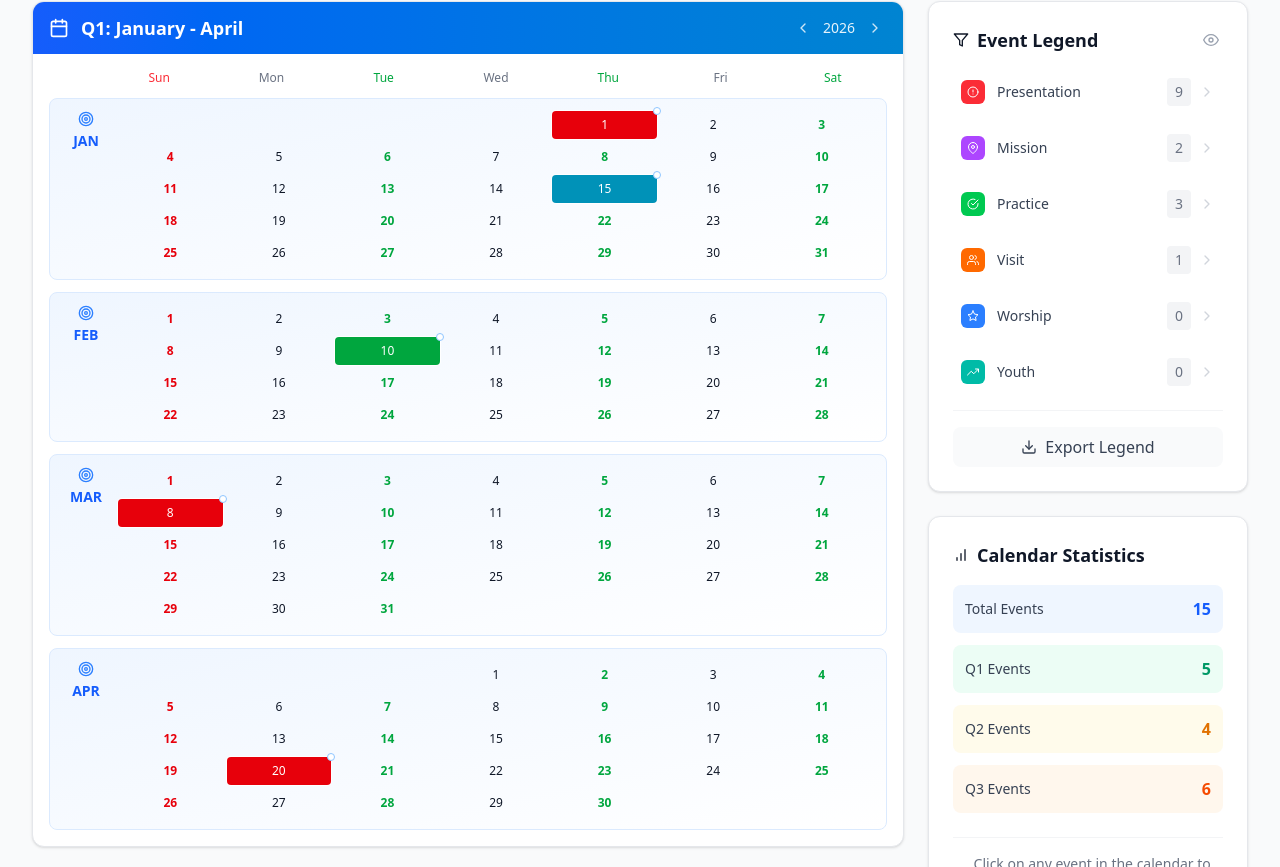
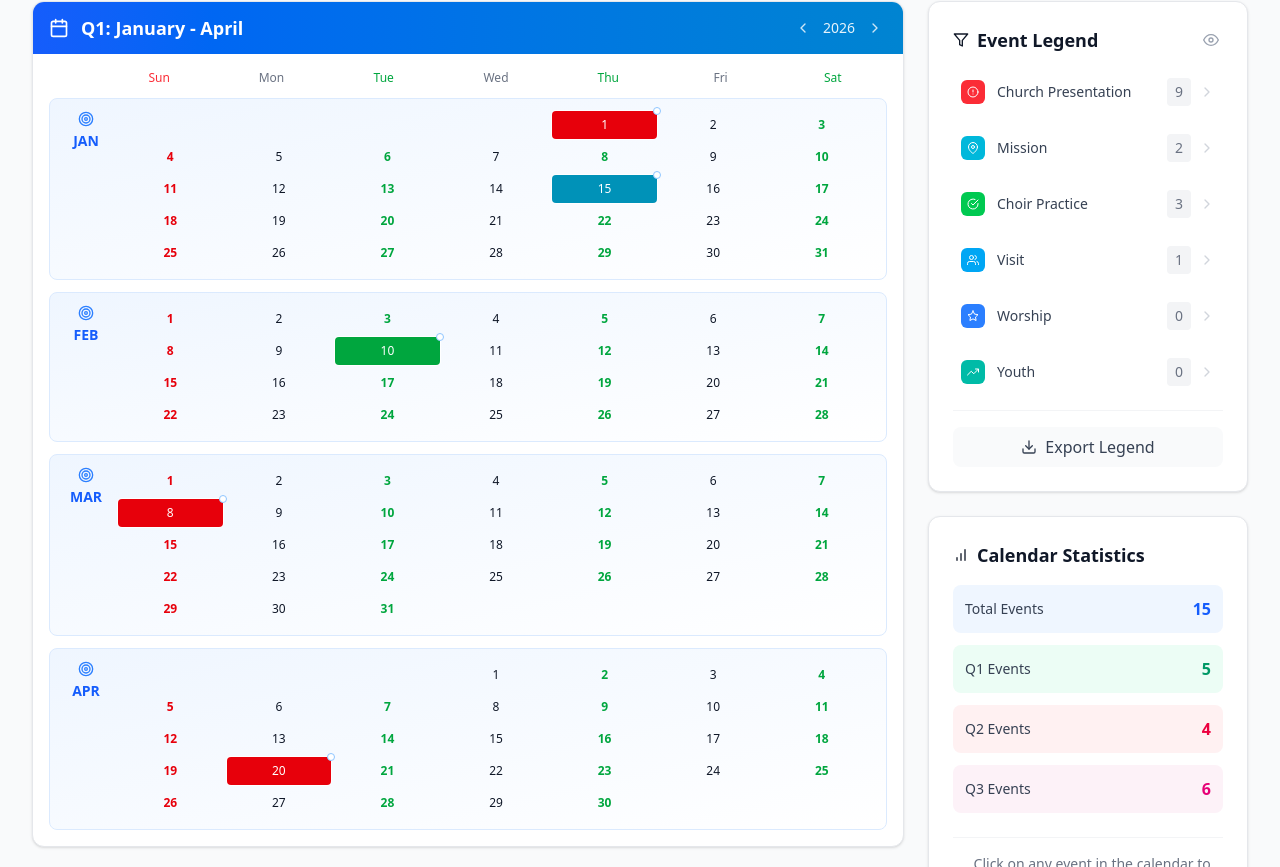
Before and after one commit to jeffkaberagithara-guru/pcea-calendar, a React (Vite) app: page / in a window 1280 px wide. Shown: the part 193-1060 px from the top of the page. Built offline with nearby package versions, Linux system fonts and the light colour scheme.

Commit message:
EventsKeyPanel component

```diff
--- a/src/components/EventsKeyPanel.jsx
+++ b/src/components/EventsKeyPanel.jsx
@@ -22,10 +22,10 @@ import {
 
 function EventsKeyPanel({ events, selectedEvent, onEventSelect }) {
   const eventTypes = [
-    { type: 'presentation', color: 'bg-red-500', icon: <AlertCircle className="w-3 h-3" />, label: 'Presentation' },
-    { type: 'mission', color: 'bg-purple-500', icon: <MapPin className="w-3 h-3" />, label: 'Mission' },
-    { type: 'practice', color: 'bg-green-500', icon: <CheckCircle className="w-3 h-3" />, label: 'Practice' },
-    { type: 'visit', color: 'bg-orange-500', icon: <Users className="w-3 h-3" />, label: 'Visit' },
+    { type: 'presentation', color: 'bg-red-500', icon: <AlertCircle className="w-3 h-3" />, label: 'Church Presentation' },
+    { type: 'mission', color: 'bg-cyan-500', icon: <MapPin className="w-3 h-3" />, label: 'Mission' },
+    { type: 'practice', color: 'bg-green-500', icon: <CheckCircle className="w-3 h-3" />, label: 'Choir Practice' },
+    { type: 'visit', color: 'bg-sky-500', icon: <Users className="w-3 h-3" />, label: 'Visit' },
     { type: 'worship', color: 'bg-blue-500', icon: <Star className="w-3 h-3" />, label: 'Worship' },
     { type: 'youth', color: 'bg-teal-500', icon: <TrendingUp className="w-3 h-3" />, label: 'Youth' },
   ];
@@ -151,13 +151,13 @@ function EventsKeyPanel({ events, selectedEvent, onEventSelect }) {
               <span className="text-sm text-gray-700">Q1 Events</span>
               <span className="font-bold text-emerald-600">{events.filter(e => e.month >= 1 && e.month <= 4).length}</span>
             </div>
-            <div className="flex justify-between items-center p-3 bg-amber-50 rounded-lg">
+            <div className="flex justify-between items-center p-3 bg-rose-50 rounded-lg">
               <span className="text-sm text-gray-700">Q2 Events</span>
-              <span className="font-bold text-amber-600">{events.filter(e => e.month >= 5 && e.month <= 8).length}</span>
+              <span className="font-bold text-rose-600">{events.filter(e => e.month >= 5 && e.month <= 8).length}</span>
             </div>
-            <div className="flex justify-between items-center p-3 bg-orange-50 rounded-lg">
+            <div className="flex justify-between items-center p-3 bg-pink-50 rounded-lg">
               <span className="text-sm text-gray-700">Q3 Events</span>
-              <span className="font-bold text-orange-600">{events.filter(e => e.month >= 9 && e.month <= 12).length}</span>
+              <span className="font-bold text-pink-600">{events.filter(e => e.month >= 9 && e.month <= 12).length}</span>
             </div>
           </div>
           <div className="mt-6 pt-4 border-t border-gray-100">
```
